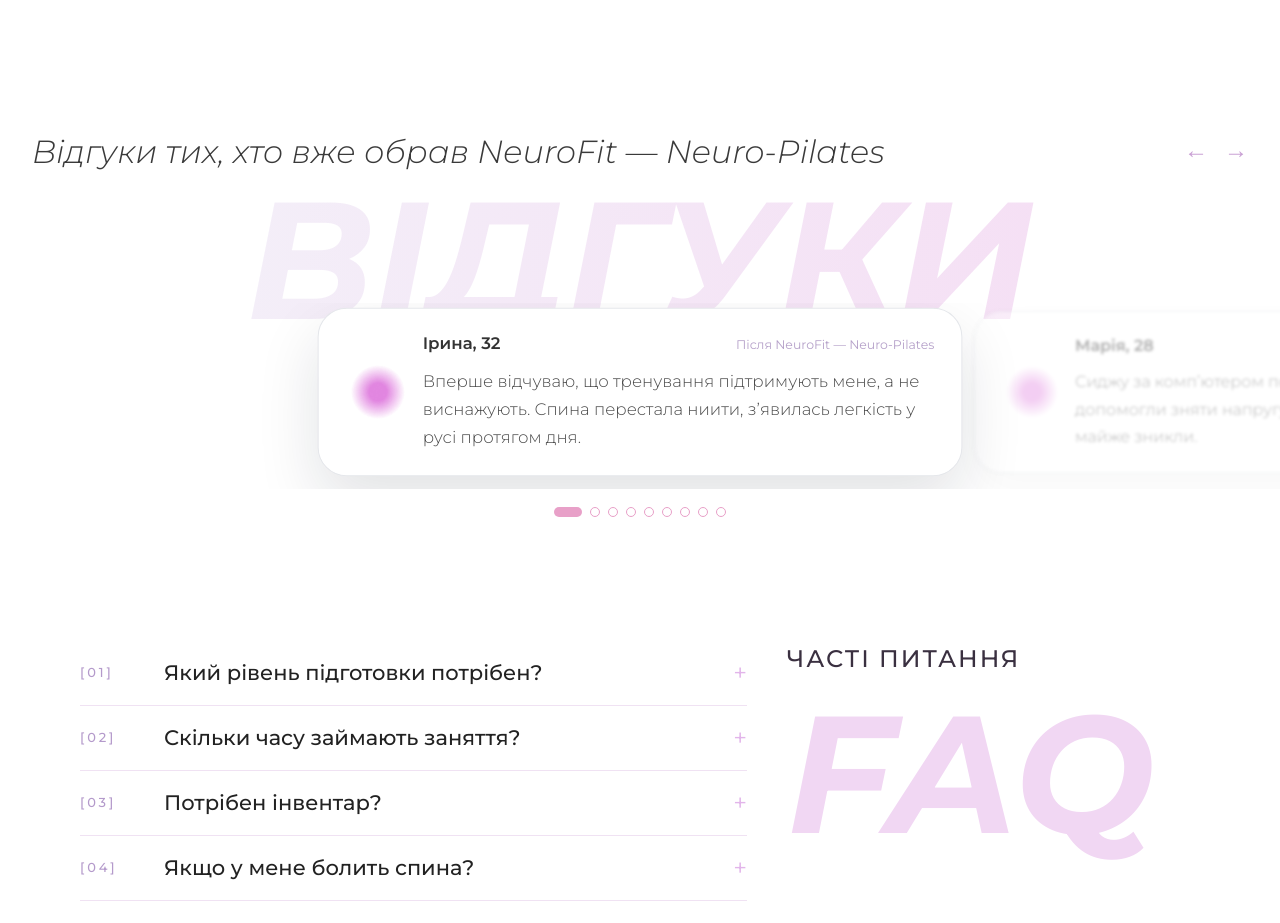
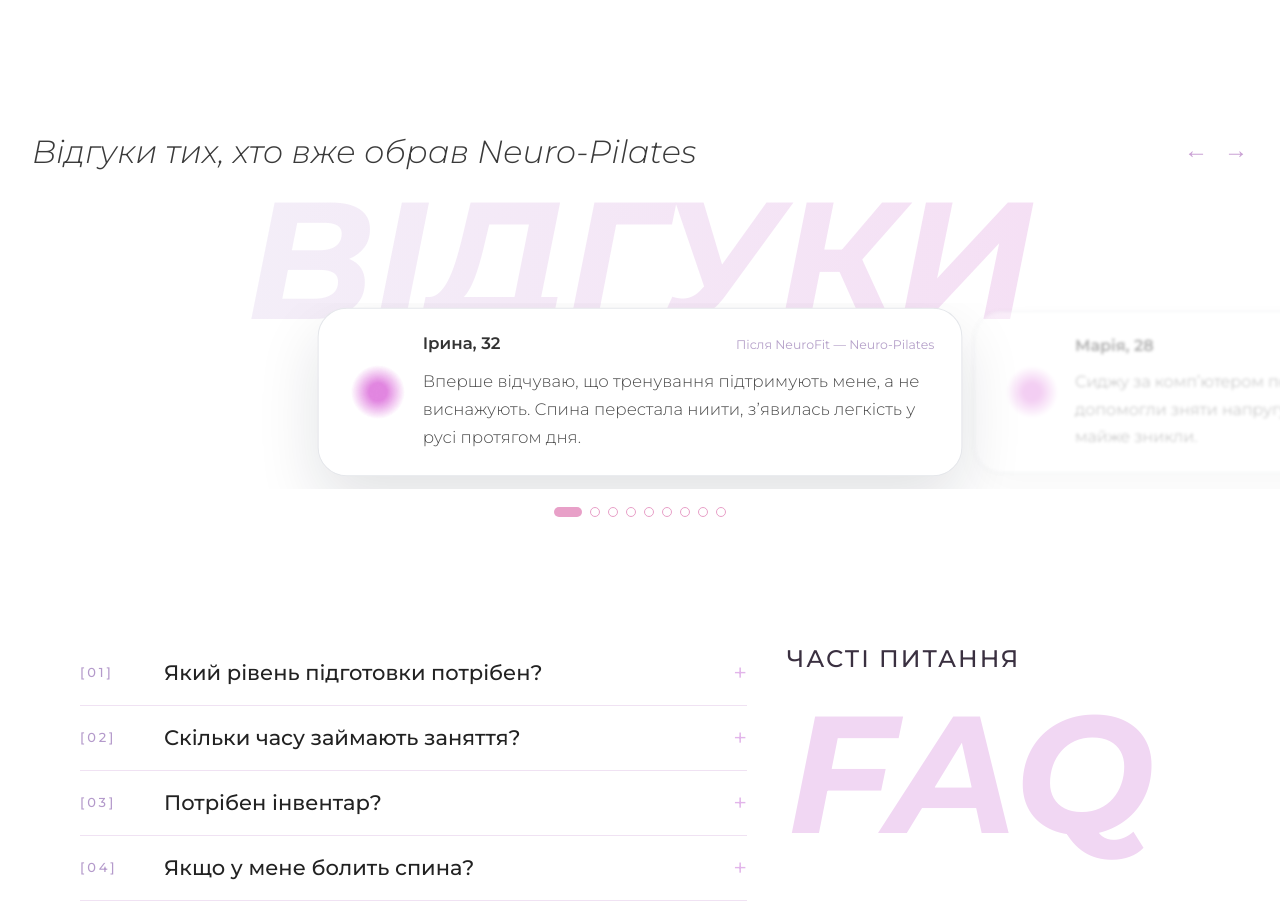
Before and after one commit to romchhh/neuro-fit-site, a Next.js app: page / in a window 1280 px wide. Shown: the part 5382-6305 px from the top of the page. Built offline with nearby package versions, Linux system fonts and the light colour scheme; no server answers.

Commit message:
some updates

```diff
--- a/app/layout.tsx
+++ b/app/layout.tsx
@@ -7,17 +7,17 @@
 const GTM_ID = "GTM-NKRVKDT3";
 
 const siteUrl = process.env.SITE_URL || "https://neuro-fit-site.vercel.app";
-const siteName = "NeuroFit — Neuro-Pilates";
+const siteName = "Neuro-Pilates";
 
 export const metadata: Metadata = {
   metadataBase: new URL(siteUrl),
   title: {
     default:
-      "NeuroFit — Neuro-Pilates: онлайн-пілатес, нервова система і стійкий результат",
-    template: "%s | NeuroFit — Neuro-Pilates",
+      "Neuro-Pilates: онлайн-пілатес, нервова система і стійкий результат",
+    template: "%s | euro-Pilates",
   },
   description:
-    "NeuroFit — Neuro-Pilates: авторські онлайн-програми на основі пілатесу та нейрофітнесу. Постава, стабільність, координація й ресурс без перевантаження.",
+    "Neuro-Pilates: авторські онлайн-програми на основі пілатесу та нейрофітнесу. Постава, стабільність, координація й ресурс без перевантаження.",
   keywords: [
     "NeuroFit",
     "Neuro-Pilates",
--- a/components/ReviewsSection.tsx
+++ b/components/ReviewsSection.tsx
@@ -399,7 +399,7 @@
 
           {/* Header */}
           <div className="reviews-header reveal-fade" data-animate>
-            <p className="reviews-subtitle">Відгуки тих, хто вже обрав NeuroFit — Neuro-Pilates</p>
+            <p className="reviews-subtitle">Відгуки тих, хто вже обрав Neuro-Pilates</p>
             <div className="reviews-arrows">
               <button type="button" className="reviews-arrow" onClick={handlePrev} aria-label="Попередній">←</button>
               <button type="button" className="reviews-arrow" onClick={handleNext} aria-label="Наступний">→</button>
```
